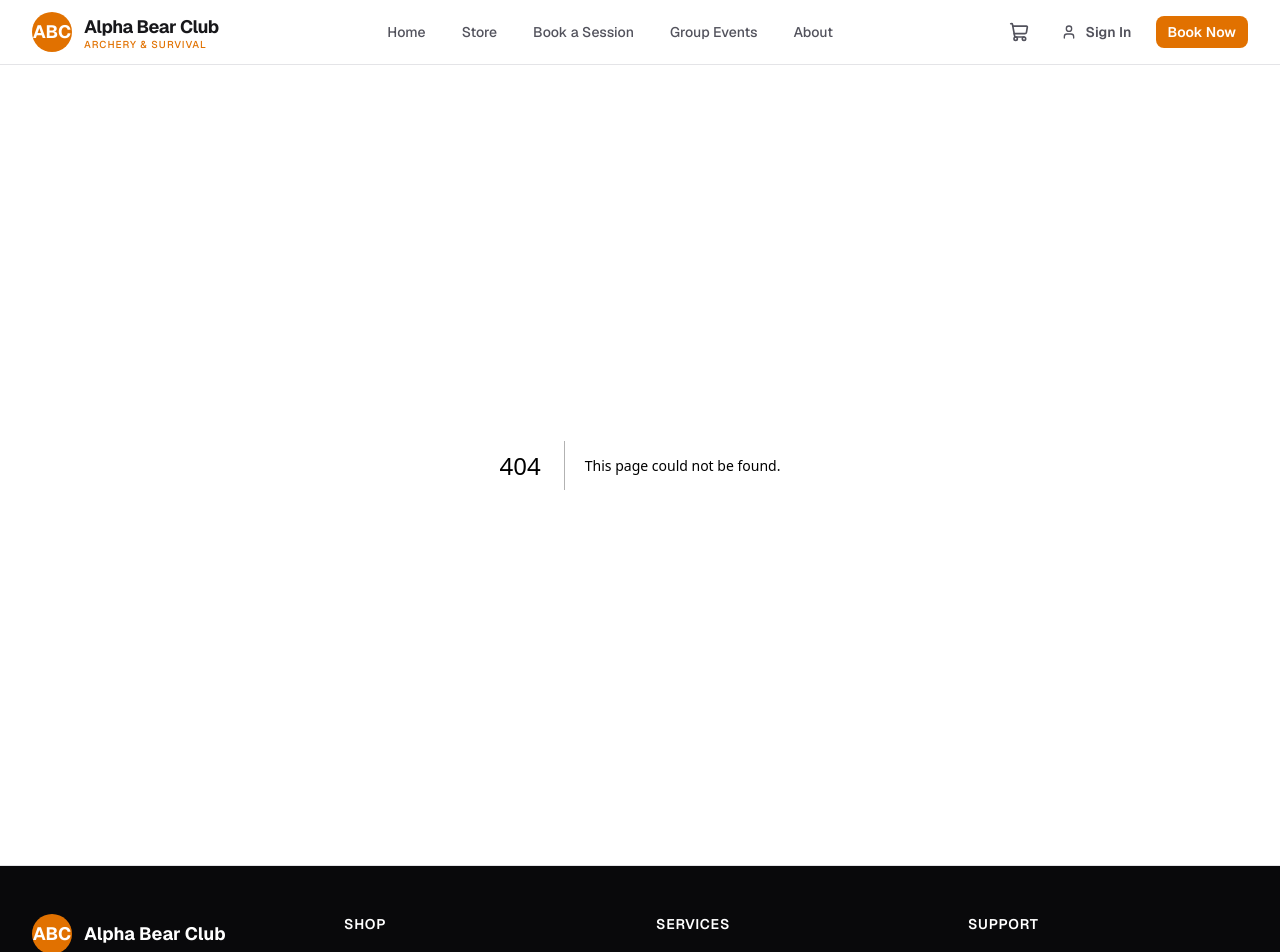
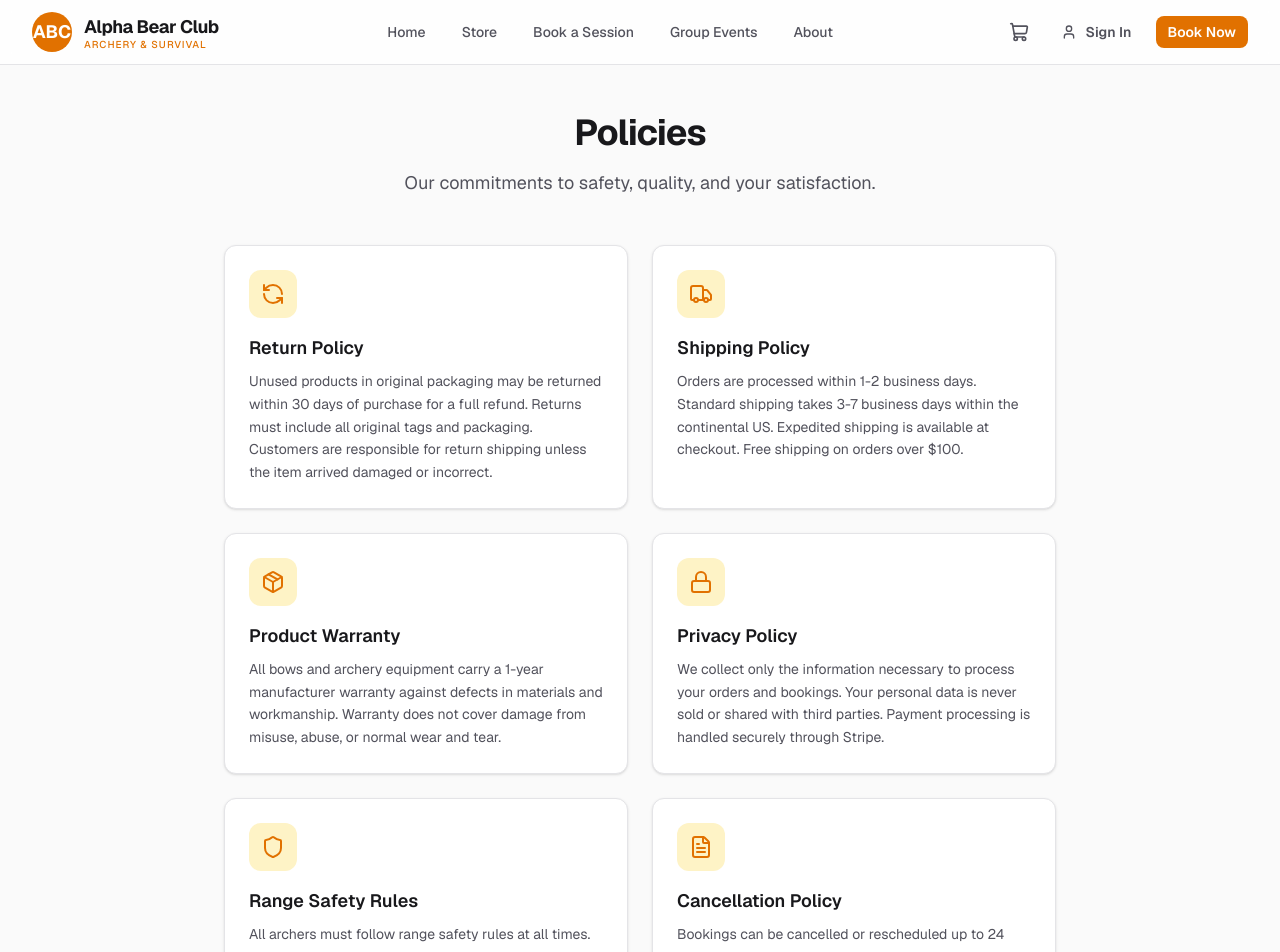
Before and after one commit to Jawolf47/ABC, a Next.js app: page /policies in a window 1280 px wide. Before the commit this address had no page. Shown: the top 952 px of the page. Built offline with nearby package versions, Linux system fonts and the light colour scheme.

Commit message:
Add FAQ and Policies pages

```diff
--- /dev/null
+++ b/src/app/faq/page.tsx
@@ -0,0 +1,70 @@
+import { Card } from "@/components/ui/card"
+import { ChevronDown } from "lucide-react"
+
+const faqs = [
+  {
+    q: "Do I need prior experience to shoot at Alpha Bear Club?",
+    a: "Not at all. We welcome beginners and provide basic instruction. Our staff will get you set up safely. Walk-ins are welcome during business hours.",
+  },
+  {
+    q: "Can I bring my own bow and arrows?",
+    a: "Yes. You are welcome to bring your own equipment. We also have rental bows and arrows available for $10 per session.",
+  },
+  {
+    q: "Do I need to book in advance?",
+    a: "Walk-ins are welcome for individual sessions. If you want a guaranteed lane, booking ahead is recommended. Group events must be booked in advance.",
+  },
+  {
+    q: "What are the age requirements?",
+    a: "Archers of all ages are welcome. Children under 12 must be supervised by a parent or guardian at all times. Youth bows are available.",
+  },
+  {
+    q: "Do you offer lessons or coaching?",
+    a: "Yes. We offer beginner lessons, private coaching, and group clinics. Check our booking page for availability.",
+  },
+  {
+    q: "What safety measures are in place?",
+    a: "All archers must follow range safety rules. Safety briefings are provided. Eye protection is recommended and available for purchase.",
+  },
+  {
+    q: "Can I host a birthday party or corporate event?",
+    a: "Absolutely. We host group events of all sizes. Fill out the form on our Events page and we will help you plan it.",
+  },
+  {
+    q: "What is your return policy on products?",
+    a: "Unused products in original packaging can be returned within 30 days for a full refund. See our Policies page for details.",
+  },
+  {
+    q: "Do you ship products?",
+    a: "Yes. We ship anywhere in the continental US. Orders over $100 ship free. Standard delivery takes 3-7 business days.",
+  },
+]
+
+export default function FAQPage() {
+  return (
+    <div className="mx-auto max-w-3xl px-4 py-12 sm:px-6 lg:px-8">
+      <div className="text-center">
+        <h1 className="text-3xl font-bold tracking-tight text-zinc-900 sm:text-4xl">
+          Frequently Asked Questions
+        </h1>
+        <p className="mt-4 text-lg text-zinc-600">
+          Everything you need to know about Alpha Bear Club.
+        </p>
+      </div>
+
+      <div className="mt-12 space-y-4">
+        {faqs.map((faq, i) => (
+          <details key={i} className="group">
+            <summary className="flex cursor-pointer items-center justify-between rounded-xl border border-zinc-200 bg-white p-5 text-left text-sm font-semibold text-zinc-900 transition-colors hover:bg-zinc-50 [&::-webkit-details-marker]:hidden">
+              {faq.q}
+              <ChevronDown className="h-4 w-4 shrink-0 text-zinc-500 transition-transform group-open:rotate-180" />
+            </summary>
+            <div className="rounded-b-xl border-x border-b border-zinc-200 bg-zinc-50 px-5 py-4">
+              <p className="text-sm leading-relaxed text-zinc-600">{faq.a}</p>
+            </div>
+          </details>
+        ))}
+      </div>
+    </div>
+  )
+}
--- /dev/null
+++ b/src/app/policies/page.tsx
@@ -0,0 +1,71 @@
+import { Card } from "@/components/ui/card"
+import { Shield, Package, RefreshCcw, Truck, Lock, FileText } from "lucide-react"
+
+const policies = [
+  {
+    icon: RefreshCcw,
+    title: "Return Policy",
+    content:
+      "Unused products in original packaging may be returned within 30 days of purchase for a full refund. Returns must include all original tags and packaging. Customers are responsible for return shipping unless the item arrived damaged or incorrect.",
+  },
+  {
+    icon: Truck,
+    title: "Shipping Policy",
+    content:
+      "Orders are processed within 1-2 business days. Standard shipping takes 3-7 business days within the continental US. Expedited shipping is available at checkout. Free shipping on orders over $100.",
+  },
+  {
+    icon: Package,
+    title: "Product Warranty",
+    content:
+      "All bows and archery equipment carry a 1-year manufacturer warranty against defects in materials and workmanship. Warranty does not cover damage from misuse, abuse, or normal wear and tear.",
+  },
+  {
+    icon: Lock,
+    title: "Privacy Policy",
+    content:
+      "We collect only the information necessary to process your orders and bookings. Your personal data is never sold or shared with third parties. Payment processing is handled securely through Stripe.",
+  },
+  {
+    icon: Shield,
+    title: "Range Safety Rules",
+    content:
+      "All archers must follow range safety rules at all times. No dry firing. Bows must remain pointed downrange. Only shoot when the range is hot. Eye protection is recommended. Children under 12 must be supervised.",
+  },
+  {
+    icon: FileText,
+    title: "Cancellation Policy",
+    content:
+      "Bookings can be cancelled or rescheduled up to 24 hours before your session at no charge. Late cancellations or no-shows may forfeit the session fee. Group events require 72 hours notice for cancellations.",
+  },
+]
+
+export default function PoliciesPage() {
+  return (
+    <div className="mx-auto max-w-4xl px-4 py-12 sm:px-6 lg:px-8">
+      <div className="text-center">
+        <h1 className="text-3xl font-bold tracking-tight text-zinc-900 sm:text-4xl">
+          Policies
+        </h1>
+        <p className="mt-4 text-lg text-zinc-600">
+          Our commitments to safety, quality, and your satisfaction.
+        </p>
+      </div>
+
+      <div className="mt-12 grid gap-6 sm:grid-cols-2">
+        {policies.map((policy) => {
+          const Icon = policy.icon
+          return (
+            <Card key={policy.title} className="flex flex-col">
+              <div className="flex h-12 w-12 items-center justify-center rounded-xl bg-amber-100 text-amber-600">
+                <Icon className="h-6 w-6" />
+              </div>
+              <h2 className="mt-4 text-lg font-semibold text-zinc-900">{policy.title}</h2>
+              <p className="mt-2 flex-1 text-sm leading-relaxed text-zinc-600">{policy.content}</p>
+            </Card>
+          )
+        })}
+      </div>
+    </div>
+  )
+}
--- a/src/components/layout/footer.tsx
+++ b/src/components/layout/footer.tsx
@@ -14,8 +14,8 @@ const footerLinks = {
   ],
   Support: [
     { href: "/about", label: "Contact" },
-    { href: "/about", label: "FAQ" },
-    { href: "/about", label: "Policies" },
+    { href: "/faq", label: "FAQ" },
+    { href: "/policies", label: "Policies" },
   ],
 }
 
```
Also changed, not shown: 1 other file (tests, documents, lock files or other folders).
